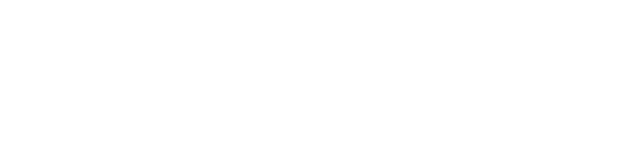
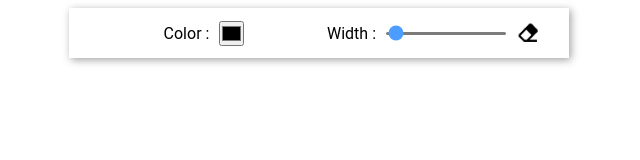
Before and after one commit to SatyamGuptaDev/Paint-Canvas-, a plain HTML site: page index.html in a window 1280 px wide. Shown: the whole page, without its empty margins (321-961 px from the left). Drawn offline with Linux system fonts and the light colour scheme.

Commit message:
Updating....

```diff
--- a/index.html
+++ b/index.html
@@ -8,5 +8,26 @@
 </head>
 <body>
 
+
+    <canvas id="canvas">
+        <p>Sorry, your browser doesn't support canvas.</p>
+    </canvas>
+
+
+    <div id="tool-box">
+        <div class="child">
+            <label for="color-picker">Color : </label>
+            <input type="color" id="color-picker" value="black">
+        </div>
+        <div class="child">
+            <label for="range">Width : </label>
+            <input type="range" min="1" max="100" value="3" id="range">
+            <button id="eraser"><img src="eraser.png"></button>
+        </div>
+    </div>
+
+
+
+    <script src="script.js"></script>
 </body>
 </html>
--- a/script.js
+++ b/script.js
@@ -0,0 +1,72 @@
+const canvas = document.getElementById('canvas');
+const ctx = canvas.getContext('2d');
+
+const width = canvas.width = window.innerWidth;
+const height = canvas.height = window.innerHeight;
+
+var widthSelect = document.querySelector('#range');
+var colorSelect = document.getElementById('color-picker');
+
+var setW = widthSelect.value;
+var color = colorSelect.value;
+
+
+ctx.strokeStyle = `${color}`;
+ctx.lineJoin = 'round';
+ctx.lineCap = 'round';
+ctx.lineWidth = 3;
+
+
+let isDrawing = false;
+let lastX = 0;
+let lastY = 0;
+
+function draw(e){
+    ctx.lineWidth = widthSelect.value;
+    color = colorSelect.value;
+
+    if(!isDrawing){
+        lastX = e.offsetX;
+        lastY = e.offsetY;
+        return;
+    }
+
+    console.log(e);
+
+
+    ctx.beginPath();
+    ctx.strokeStyle = `${color}`;
+
+
+    ctx.moveTo(lastX,lastY);
+    lastX = e.offsetX;
+    lastY = e.offsetY;
+    ctx.lineTo(e.offsetX,e.offsetY);
+    ctx.stroke();
+
+}
+canvas.addEventListener('mousemove',draw);
+canvas.addEventListener('mousedown',()=> isDrawing = true);
+canvas.addEventListener('mouseup',()=> isDrawing = false);
+canvas.addEventListener('mouseout',()=> isDrawing = false);
+
+
+
+widthSelect.addEventListener('change',()=>{
+    ctx.lineWidth = widthSelect.value;
+});
+
+const eraser = document.getElementById('eraser');
+
+eraser.addEventListener('click',()=>{
+    if(eraser.classList.contains('active')){
+        ctx.strokeStyle = 'white';
+        ctx.lineWidth = 20;
+        eraser.classList.add('active');
+    }
+    else{
+        ctx.strokeStyle = `${color}`;
+        ctx.lineWidth = widthSelect.value;
+        eraser.classList.remove('active');
+    }
+});
--- a/style.css
+++ b/style.css
@@ -4,3 +4,82 @@
     box-sizing: border-box;
     font-family: 'Roboto', sans-serif;
 }
+canvas{
+    z-index: 0;
+}
+#tool-box{
+    position: absolute;
+    top: 8px;
+    left: 50%;
+    transform: translateX(-50%);
+    padding: 0 20px;
+    width: 500px;
+    height: 50px;
+    display: flex;
+    flex-direction: row;
+    justify-content: center;
+    align-items: center;
+    box-shadow: 2px 2px 8px rgba(0, 0, 0, 0.37);
+    z-index: 1;
+}
+#range{
+    -webkit-appearance: none;
+    width: 120px;
+    height: 3px;
+    border-radius: 5px;
+    background: #000000bb;
+    outline: none;
+    opacity: 0.7;
+    -webkit-transition: .2s;
+    transition: opacity .2s;
+    margin-right:10px;
+
+}
+#tool-box > .child{
+    width: 100%;
+    display: flex;
+    flex-direction: row;
+    justify-content: center;
+    align-items: center;
+}
+label{
+    margin-right: 10px;
+}
+#color-picker{
+    width: 25px;
+    height: 25px;
+    cursor: pointer;
+}
+#color-picker:hover{
+    transform: scale(1.1);
+}
+
+#eraser{
+    width: 25px;
+    height: 25px;
+    cursor: pointer;
+    background-color: white;
+    outline: none;
+    border: none;
+
+}
+#eraser > img{
+    width: 100%;
+    height: 100%;
+
+}
+#eraser:hover{
+    transform: scale(1.1);
+}
+#eraser:active{
+    transform: scale(0.9);
+    outline: 1px solid black;
+    border: none;
+    border-radius: 3px;
+}
+.active{
+    transform: scale(0.9);
+    outline: 1px solid black;
+    border: none;
+    border-radius: 3px;
+}
```
Also changed, not shown: eraser.png (added).
